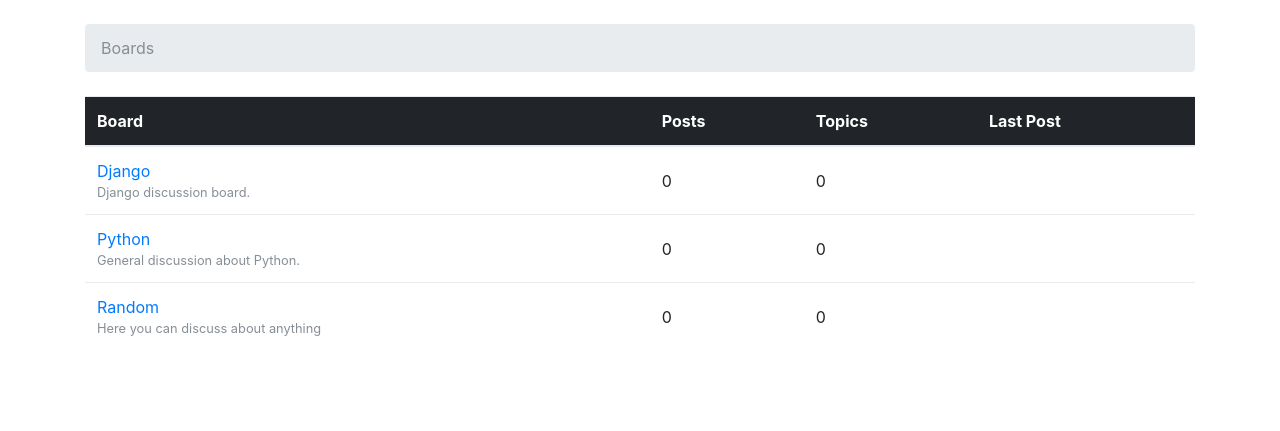
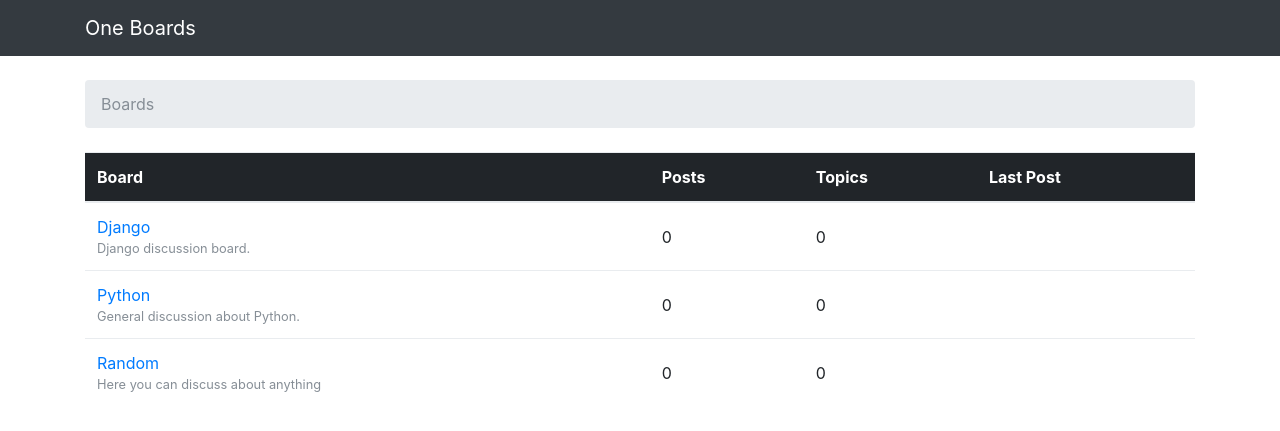
Before and after one commit to lbias/myproject, a Django app: page / in a window 1280 px wide. Shown: the top 431 px of the page. Run offline with Django 3.2, Linux system fonts and the light colour scheme; data comes from the database, SQL or seed files in the repository; some libraries are stand-ins or nearby versions.

Commit message:
add navbar to template base

```diff
--- a/templates/base.html
+++ b/templates/base.html
@@ -6,6 +6,12 @@
     <link rel="stylesheet" href="{% static 'css/bootstrap.min.css' %}">
   </head>
   <body>
+    <nav class="navbar navbar-expand-lg navbar-dark bg-dark">
+      <div class="container">
+        <a class="navbar-brand" href="{% url 'home' %}">One Boards</a>
+      </div>
+    </nav>
+
     <div class="container">
       <ol class="breadcrumb my-4">
         {% block breadcrumb %}
```
Also changed, not shown: output/F35.png (added).
